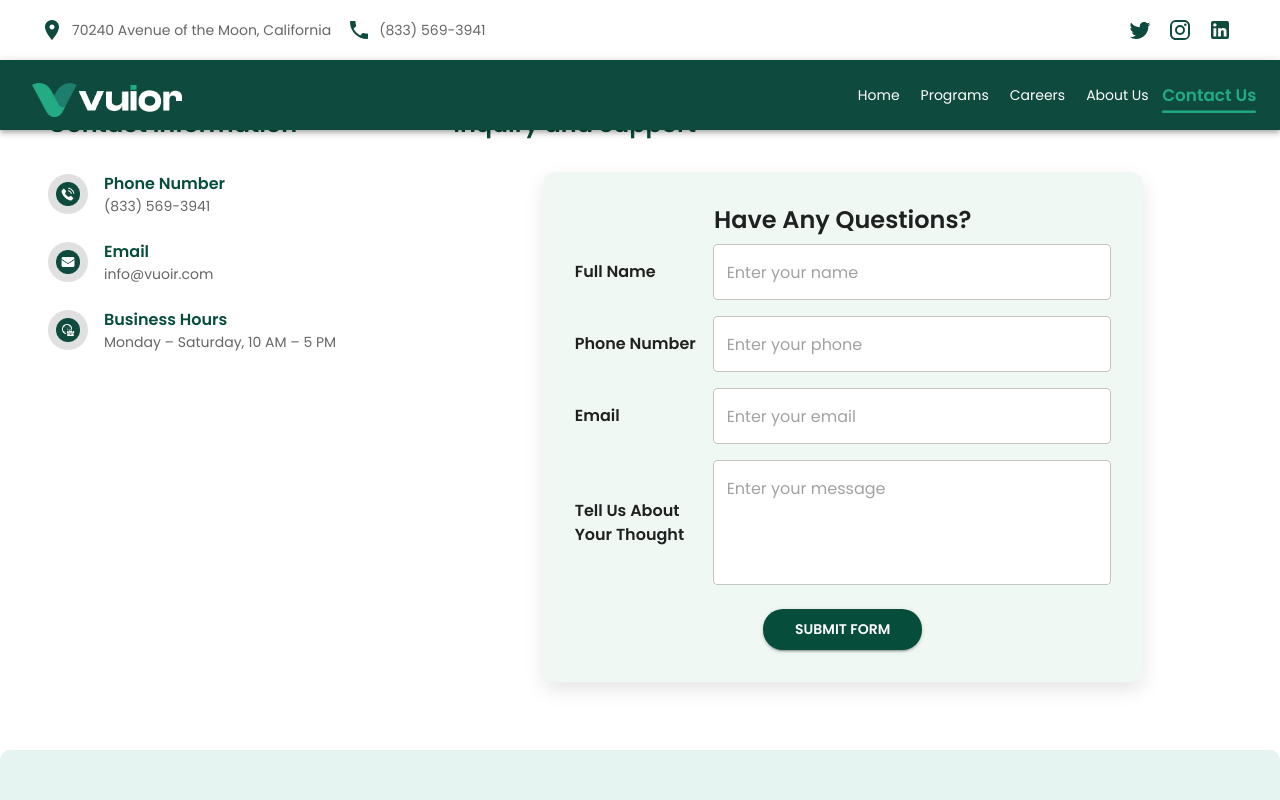
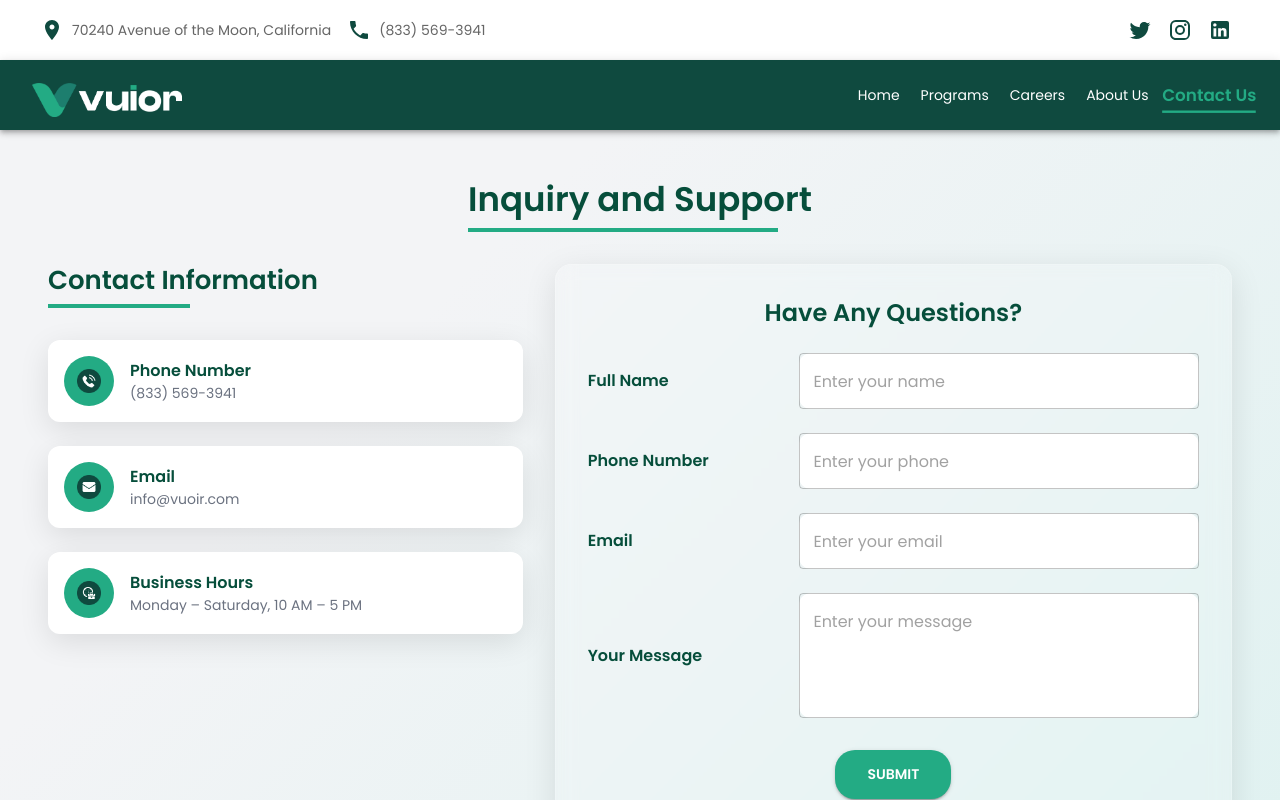
Before and after one commit to FaizanChoudhary/vuior, a React (Create React App) app: page /contact-us in a window 1280 px wide. Shown: the top 800 px of the page. Built offline with nearby package versions, Linux system fonts and the light colour scheme.

Commit message:
Modified Contact Us Page

```diff
--- a/src/pages/ContactUsPage.js
+++ b/src/pages/ContactUsPage.js
@@ -2,14 +2,15 @@ import React from "react";
 import InquirySupportSection from "../sections/ContactUs/InquirySupportSection";
 import FAQSection from "../sections/Programs/FAQSection";
 import ConsultationForm from "../sections/Home/ConsultationForm";
+import { Stack } from "@mui/material";
 
 const ContactUsPage = () => {
   return (
-    <div>
+    <Stack spacing={1}>
       <InquirySupportSection />
       <FAQSection />
       <ConsultationForm />
-    </div>
+    </Stack>
   );
 };
 
--- a/src/sections/ContactUs/InquirySupportSection.js
+++ b/src/sections/ContactUs/InquirySupportSection.js
@@ -2,19 +2,34 @@ import { Box, Button, Grid, TextField, Typography } from "@mui/material";
 import { styled } from "@mui/system";
 import React from "react";
 
-// Contact Info Item Component with custom icons
+// Contact Info Item with hover effect and icon styling
 const ContactInfoItem = ({ iconSrc, label, value }) => (
-  <Box sx={{ display: "flex", alignItems: "center", marginBottom: 3 }}>
+  <Box
+    sx={{
+      display: "flex",
+      alignItems: "center",
+      padding: 2,
+      borderRadius: "12px",
+      backgroundColor: "#fff",
+      boxShadow: "0px 8px 30px rgba(0, 0, 0, 0.1)",
+      transition: "transform 0.3s ease",
+      "&:hover": {
+        transform: "scale(1.05)",
+        boxShadow: "0px 15px 30px rgba(0, 0, 0, 0.2)",
+      },
+      marginBottom: 3,
+    }}
+  >
     <Box
       sx={{
         display: "flex",
         justifyContent: "center",
         alignItems: "center",
         borderRadius: "50%",
-        width: 40,
-        height: 40,
+        width: 50,
+        height: 50,
         marginRight: 2,
-        backgroundColor: "#e0e0e0",
+        backgroundColor: "#23AB84",
         padding: 1,
       }}
     >
@@ -22,25 +37,28 @@ const ContactInfoItem = ({ iconSrc, label, value }) => (
         component="img"
         src={iconSrc}
         alt={label}
-        sx={{ width: "100%", height: "100%", objectFit: "contain" }}
+        sx={{ width: "70%", height: "70%", objectFit: "contain" }}
       />
     </Box>
     <Box>
       <Typography variant="body1" sx={{ fontWeight: "bold", color: "#064E3B" }}>
         {label}
       </Typography>
-      <Typography variant="body2">{value}</Typography>
+      <Typography variant="body2" sx={{ color: "#6B7280" }}>
+        {value}
+      </Typography>
     </Box>
   </Box>
 );
 
-const StyledBox = styled(Box)(({ theme }) => ({
-  backgroundColor: "#f0f8f4", // Light green background
+// Glassmorphism style box for the form
+const GlassBox = styled(Box)(({ theme }) => ({
+  backdropFilter: "blur(10px)",
+  background: "rgba(255, 255, 255, 0.1)",
+  borderRadius: "16px",
   padding: theme.spacing(4),
-  borderRadius: "12px",
-  maxWidth: "600px",
-  margin: "auto",
-  boxShadow: "0px 8px 20px rgba(0, 0, 0, 0.1)",
+  boxShadow: "0px 8px 32px rgba(0, 0, 0, 0.1)",
+  border: "1px solid rgba(255, 255, 255, 0.18)",
   [theme.breakpoints.down("sm")]: {
     padding: theme.spacing(2),
   },
@@ -49,140 +67,189 @@ const StyledBox = styled(Box)(({ theme }) => ({
 // Main Component for Inquiry and Support Section
 const InquirySupportSection = () => {
   return (
-    <Box sx={{ padding: { xs: 4, md: 6 }, backgroundColor: "#fff" }}>
-      <Grid container spacing={4} alignItems="flex-start">
+    <Box
+      sx={{
+        padding: { xs: 4, md: 6 },
+        background: "linear-gradient(135deg, #F3F4F6 30%, #E0F2F1 100%)",
+        marginTop: "70px !important",
+        display: "flex",
+        flexDirection: "column",
+        alignItems: "center",
+        justifyContent: "center",
+        position: "relative",
+      }}
+    >
+      <Box data-aos="fade-up" sx={{ marginBottom: 4 }}>
+        <Typography
+          variant="h4"
+          fontWeight="bold"
+          color="primary"
+          fontSize={{ xs: 28, md: 34 }}
+          sx={{ color: "#064E3B", mb: 1 }}
+        >
+          Inquiry and Support
+        </Typography>
+        <Box
+          sx={{
+            width: "90%",
+            height: "4px",
+            backgroundColor: "#23AB84",
+          }}
+        />
+      </Box>
+
+      <Grid container spacing={4} alignItems="flex-start" data-aos="fade-up">
         {/* Left Section - Contact Information */}
-        <Grid item xs={12} md={4}>
+        <Grid item xs={12} md={5}>
+          <Box data-aos="fade-up" sx={{ marginBottom: 4 }}>
             <Typography
-            variant="h5"
-            component="h2"
-            sx={{ fontWeight: "bold", color: "#064E3B", marginBottom: 4 }}
+              variant="h4"
+              fontWeight="bold"
+              sx={{ color: "#064E3B", fontSize: { xs: 22, md: 26 }, mb: 1 }}
             >
               Contact Information
             </Typography>
+            <Box
+              sx={{
+                width: "30%",
+                height: "4px",
+                backgroundColor: "#23AB84",
+              }}
+            />
+          </Box>
 
           <ContactInfoItem
-            iconSrc="/assets/icons/phone.png" // Replace with actual image path
+            iconSrc="/assets/icons/phone.png"
             label="Phone Number"
             value="(833) 569-3941"
           />
 
           <ContactInfoItem
-            iconSrc="/assets/icons/email.png" // Replace with actual image path
+            iconSrc="/assets/icons/email.png"
             label="Email"
             value="info@vuoir.com"
           />
 
           <ContactInfoItem
-            iconSrc="/assets/icons/time.png" // Replace with actual image path
+            iconSrc="/assets/icons/time.png"
             label="Business Hours"
             value="Monday – Saturday, 10 AM – 5 PM"
           />
         </Grid>
 
         {/* Right Section - Inquiry Form */}
-        <Grid item xs={12} md={8}>
+        <Grid item xs={12} md={7}>
+          <GlassBox>
             <Typography
               variant="h5"
-            component="h2"
-            sx={{ fontWeight: "bold", color: "#064E3B", marginBottom: 4 }}
+              gutterBottom
+              align="center"
+              sx={{ mb: 3, color: "#064E3B" }}
             >
-            Inquiry and Support
-          </Typography>
-
-          <StyledBox>
-            <Typography variant="h5" gutterBottom align="center">
               Have Any Questions?
             </Typography>
-            {/* Form Fields with Labels */}
             <form>
-              <Grid
-                container
-                spacing={2}
-                alignItems="center"
-                sx={{ marginBottom: 3 }}
+              <Grid container spacing={3} alignItems="center">
+                {/* Full Name */}
+                <Grid item xs={12} md={4}>
+                  <Typography
+                    variant="body1"
+                    sx={{ fontWeight: "bold", color: "#064E3B" }}
                   >
-                {/* Full Name */}
-                <Grid item xs={12} md={3}>
-                  <Typography variant="body1" sx={{ fontWeight: "bold" }}>
                     Full Name
                   </Typography>
                 </Grid>
-                <Grid item xs={12} md={9}>
+                <Grid item xs={12} md={8}>
                   <TextField
                     fullWidth
                     variant="outlined"
                     placeholder="Enter your name"
-                    sx={{ backgroundColor: "#fff" }}
+                    sx={{ backgroundColor: "#fff", borderRadius: "12px" }}
                   />
                 </Grid>
 
                 {/* Phone Number */}
-                <Grid item xs={12} md={3}>
-                  <Typography variant="body1" sx={{ fontWeight: "bold" }}>
+                <Grid item xs={12} md={4}>
+                  <Typography
+                    variant="body1"
+                    sx={{ fontWeight: "bold", color: "#064E3B" }}
+                  >
                     Phone Number
                   </Typography>
                 </Grid>
-                <Grid item xs={12} md={9}>
+                <Grid item xs={12} md={8}>
                   <TextField
                     fullWidth
                     variant="outlined"
                     placeholder="Enter your phone"
-                    sx={{ backgroundColor: "#fff" }}
+                    sx={{ backgroundColor: "#fff", borderRadius: "12px" }}
                   />
                 </Grid>
 
                 {/* Email */}
-                <Grid item xs={12} md={3}>
-                  <Typography variant="body1" sx={{ fontWeight: "bold" }}>
+                <Grid item xs={12} md={4}>
+                  <Typography
+                    variant="body1"
+                    sx={{ fontWeight: "bold", color: "#064E3B" }}
+                  >
                     Email
                   </Typography>
                 </Grid>
-                <Grid item xs={12} md={9}>
+                <Grid item xs={12} md={8}>
                   <TextField
                     fullWidth
                     variant="outlined"
                     placeholder="Enter your email"
-                    sx={{ backgroundColor: "#fff" }}
+                    sx={{ backgroundColor: "#fff", borderRadius: "12px" }}
                   />
                 </Grid>
 
                 {/* Message */}
-                <Grid item xs={12} md={3}>
-                  <Typography variant="body1" sx={{ fontWeight: "bold" }}>
-                    Tell Us About Your Thought
+                <Grid item xs={12} md={4}>
+                  <Typography
+                    variant="body1"
+                    sx={{ fontWeight: "bold", color: "#064E3B" }}
+                  >
+                    Your Message
                   </Typography>
                 </Grid>
-                <Grid item xs={12} md={9}>
+                <Grid item xs={12} md={8}>
                   <TextField
                     fullWidth
                     multiline
                     rows={4}
                     variant="outlined"
                     placeholder="Enter your message"
-                    sx={{ backgroundColor: "#fff" }}
+                    sx={{ backgroundColor: "#fff", borderRadius: "12px" }}
                   />
                 </Grid>
               </Grid>
 
               {/* Submit Button */}
-              <Box sx={{ display: "flex", justifyContent: "center" }}>
+              <Box
+                sx={{ display: "flex", justifyContent: "center", marginTop: 4 }}
+              >
                 <Button
                   variant="contained"
                   color="primary"
                   sx={{
-                    backgroundColor: "#064E3B",
+                    backgroundColor: "#23AB84",
                     paddingX: 4,
-                    paddingY: 1,
+                    paddingY: 1.5,
                     borderRadius: "20px",
                     fontWeight: "bold",
+                    transition: "transform 0.3s ease",
+                    "&:hover": {
+                      backgroundColor: "#064E3B",
+                      transform: "translateY(-3px)",
+                    },
                   }}
                 >
-                  Submit Form
+                  Submit
                 </Button>
               </Box>
             </form>
-          </StyledBox>
+          </GlassBox>
         </Grid>
       </Grid>
     </Box>
```
Lines whose indentation alone changed are shown as unchanged.
